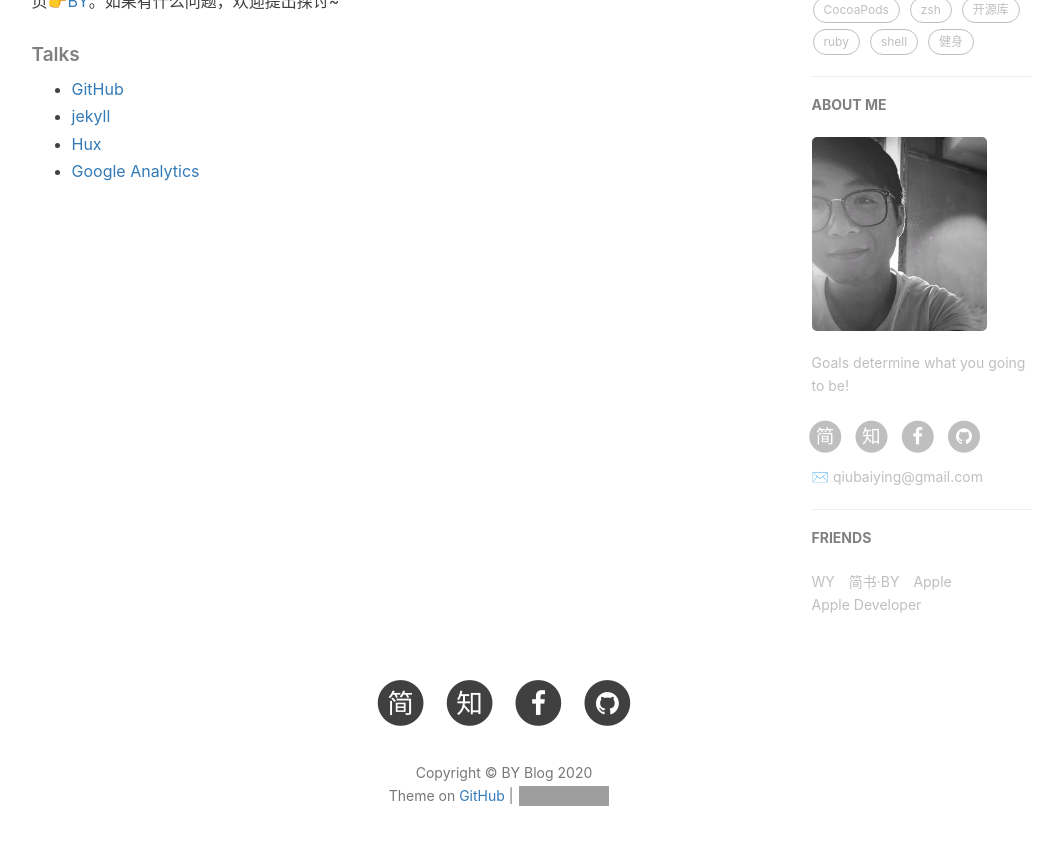
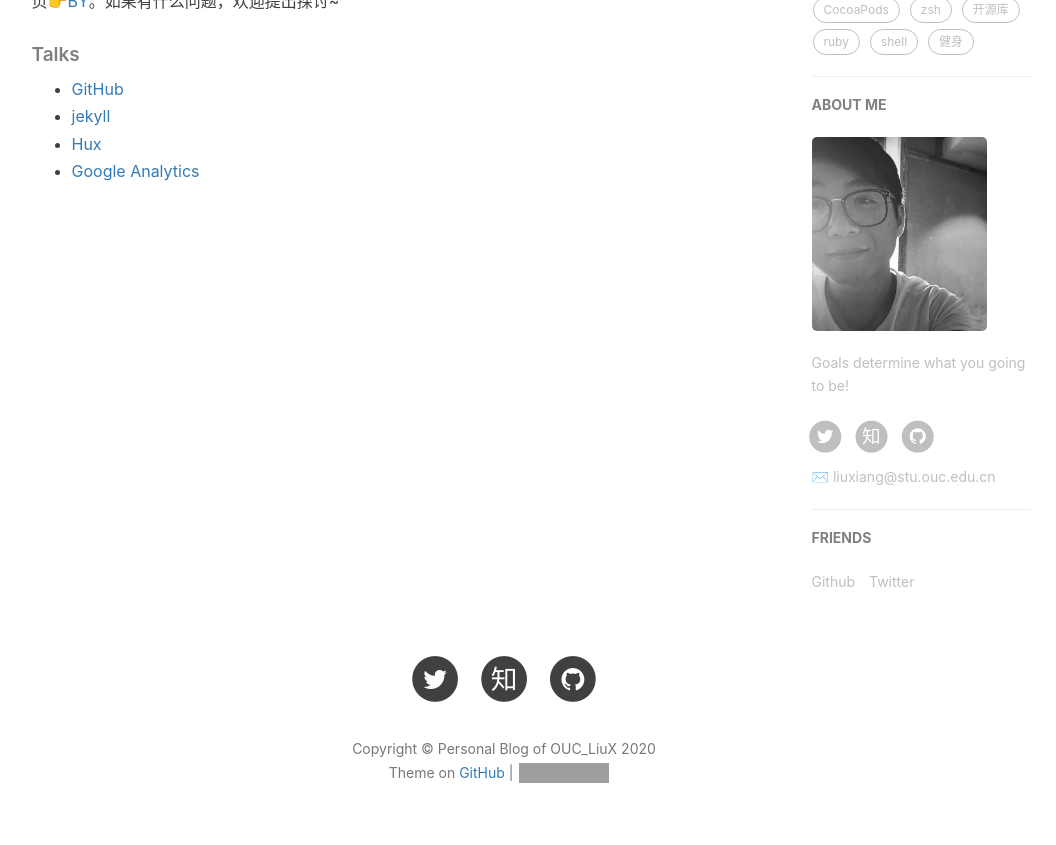
Before and after one commit to AilvenLiu/AilvenLiu.github.io, a Jekyll site: the page built from about.html, in a window 1280 px wide and 900 px high, scrolled down 713 px. Shown: the top 845 px of the window, without its empty margins (136-1192 px from the left). Built offline with Jekyll 4.4.1, drawn with Linux system fonts in a browser that asks for light colours; nearby versions of some CDN libraries; comment, search, counter and statistics services are not loaded; some of the changed text lies outside the part shown; grey boxes are pictures that could not be loaded.

Commit message:
commit_01

```diff
--- a/_config.yml
+++ b/_config.yml
@@ -1,13 +1,13 @@
 # Site settings
-title: BY Blog
-SEOTitle: 柏荧的博客 | BY Blog
+title: Personal Blog of OUC_LiuX
+SEOTitle: Templete is provided by https://qiubaiying.github.io/
 header-img: img/post-bg-desk.jpg
-email: qiubaiying@gmail.com
-description: "Every failure is leading towards success."
-keyword: "BY, BY Blog, 柏荧的博客, qiubaiying, 邱柏荧, iOS, Apple, iPhone"
-url: "http://qiubaiying.github.io"          # your host, for absolute URL
+email: liuxiang@stu.ouc.edu.cn
+description: "Templete is from https://qiubaiying.github.io/"
+keyword: "OUC_LiuX, My Personal Blob, Technology, Searching, Life, Machine Learning, ..."
+url: "http://oucliuxiang.github.io"          # your host, for absolute URL
 baseurl: ""      # for example, '/blog' if your blog hosted on 'host/blog'
-github_repo: "https://github.com/qiubaiying/qiubaiying.github.io.git" # you code repository
+github_repo: "https://github.com/OUCliuxiang/OUCliuxiang.github.io.git" # you code repository
 
 # Sidebar settings
 sidebar: true                           # whether or not using Sidebar.
@@ -19,11 +19,9 @@ sidebar-avatar: /img/about-BY-gentle.jpg      # use absolute URL, seeing it's us
 # SNS settings
 RSS: false
 # weibo_username:     qiubaiying
-zhihu_username:     qiubaiying
-github_username:    qiubaiying
-facebook_username:  baiying.qiu.7
-jianshu_username:   e71990ada2fd
-#twitter_username:   qiubaiying
+zhihu_username:     OUC_LiuX
+github_username:    OUCliuxiang
+twitter_username:   OUC_LiuX
 
 
 
@@ -64,9 +62,9 @@ gitalk:
   enable: true    #是否开启Gitalk评论
   clientID: f2c84e7629bb1446c1a4                            #生成的clientID
   clientSecret: ca6d6139d1e1b8c43f8b2e19492ddcac8b322d0d    #生成的clientSecret
-  repo: qiubaiying.github.io    #仓库名称
-  owner: qiubaiying    #github用户名
-  admin: qiubaiying
+  repo: OUCliuxiang.github.io    #仓库名称
+  owner: OUCliuxiang    #github用户名
+  admin: OUCliuxiang
   distractionFreeMode: true #是否启用类似FB的阴影遮罩
 
 
@@ -78,7 +76,7 @@ ba_track_id: b50bf2b12b5338a1845e33832976fd68
 
 # Google Analytics
 ga_track_id: 'UA-90855596-1'            # Format: UA-xxxxxx-xx
-ga_domain: qiubaiying.top               # 默认的是 auto, 这里我是自定义了的域名，你如果没有自己的域名，需要改成auto
+ga_domain: auto               # 默认的是 auto, 这里我是自定义了的域名，你如果没有自己的域名，需要改成auto
 
 
 
@@ -99,16 +97,10 @@ service-worker: true
 # Friends
 friends: [
     {
-        title: "WY",
-        href: "http://zhengwuyang.com"
+        title: "Github",
+        href: "http://github.com/OUCliuxiang"
     },{
-        title: "简书·BY",
-        href: "http://www.jianshu.com/u/e71990ada2fd"
-    },{
-        title: "Apple",
-        href: "https://apple.com"
-    },{
-        title: "Apple Developer",
-        href: "https://developer.apple.com/"
+        title: "Twitter",
+        href: "https://twitter.com/LiuxOux"
     }
 ]
```
